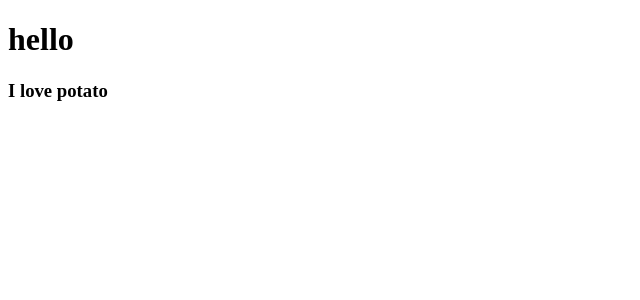
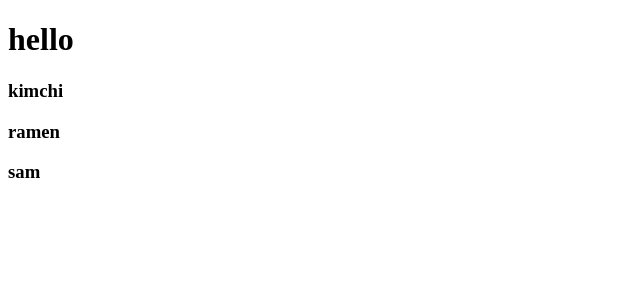
Before and after one commit to finnp920/movie_app, a React (Create React App) app: page / in a window 1280 px wide. Shown: the top 300 px of the page, without its empty margins (0-640 px from the left). Built offline with nearby package versions, Linux system fonts and the light colour scheme.

Commit message:
#10.1 Reusable Components with JSX + Props

```diff
--- a/src/App.js
+++ b/src/App.js
@@ -1,7 +1,15 @@
+function Food({ fav }) {
+  console.log(fav);
+  return <h3>{fav}</h3>;
+}
+
 function App() {
   return (
     <div>
       <h1>hello</h1>
+      <Food fav="kimchi" />
+      <Food fav="ramen" />
+      <Food fav="sam" />
     </div>
   );
 }
--- a/src/Potato.js
+++ /dev/null
@@ -1,5 +0,0 @@
-function Potato() {
-  return <h3>I love potato</h3>;
-}
-
-export default Potato;
--- a/src/index.js
+++ b/src/index.js
@@ -1,12 +1,10 @@
 import React from "react";
 import ReactDOM from "react-dom/client";
 import App from "./App";
-import Potato from "./Potato";
 
 const root = ReactDOM.createRoot(document.getElementById("root"));
 root.render(
   <React.StrictMode>
     <App />
-    <Potato />
   </React.StrictMode>
 );
```
